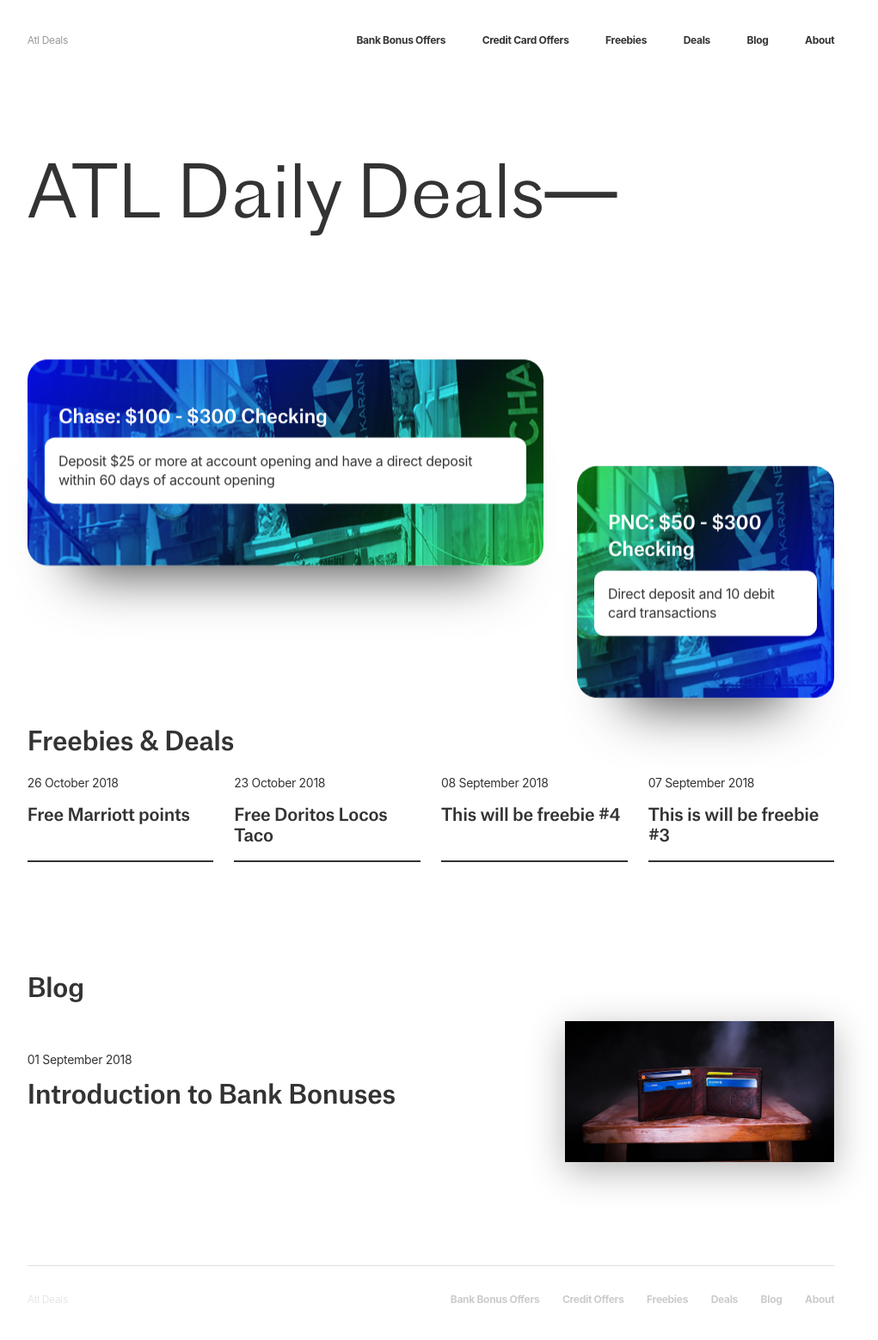
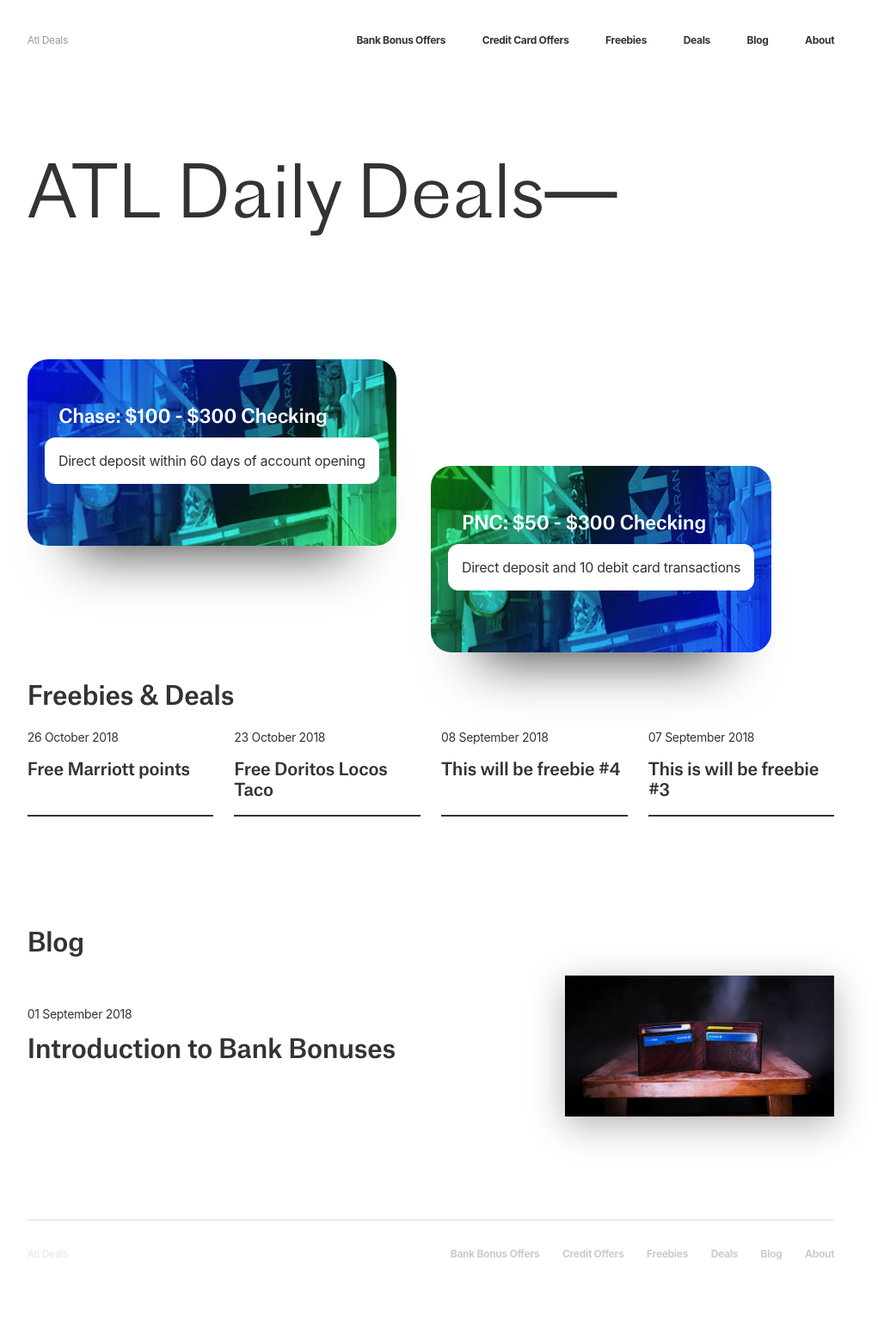
Before and after one commit to ohiosveryown/atldeals, a Jekyll site: the page built from index.html, in a window 1280 px wide. Shown: the whole page at 86% size, without its empty margins (139-1160 px from the left). Built offline with Jekyll 4.4.1, drawn with Linux system fonts in a browser that asks for light colours; nearby versions of some CDN libraries; after the commit the page ends 1505 px from its top, so only the background shows below that.

Commit message:
Updated Post Two

```diff
--- a/_posts/2018-10-23-post-two.markdown
+++ b/_posts/2018-10-23-post-two.markdown
@@ -6,8 +6,7 @@
 - bank-bonus
 postTitle: Chase
 icon:
-description: Deposit $25 or more at account opening and have a direct deposit within
-  60 days of account opening
+description: Direct deposit within 60 days of account opening
 image: "/uploads/joe-yates-619092-unsplash.jpg"
 layout: post
 ---
```
